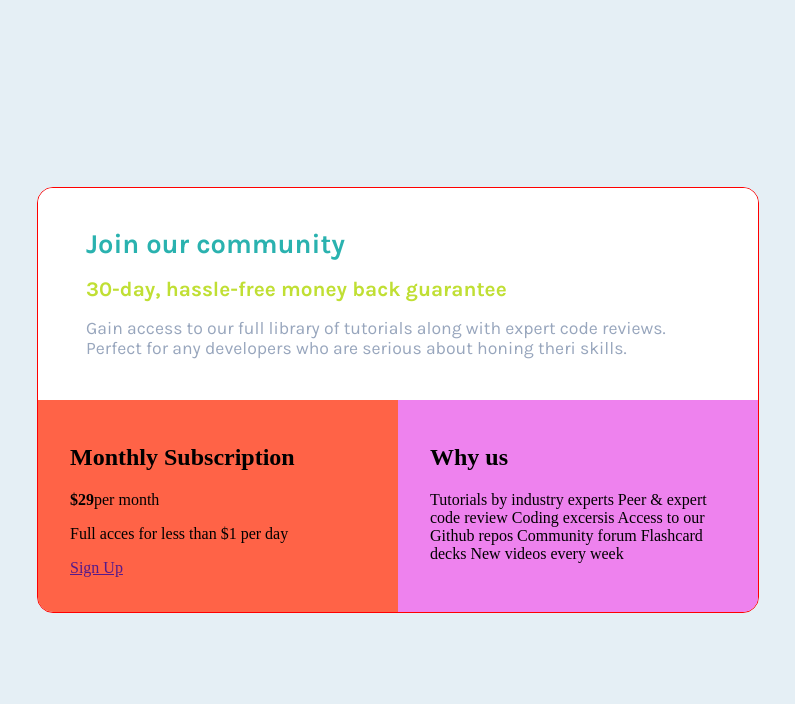
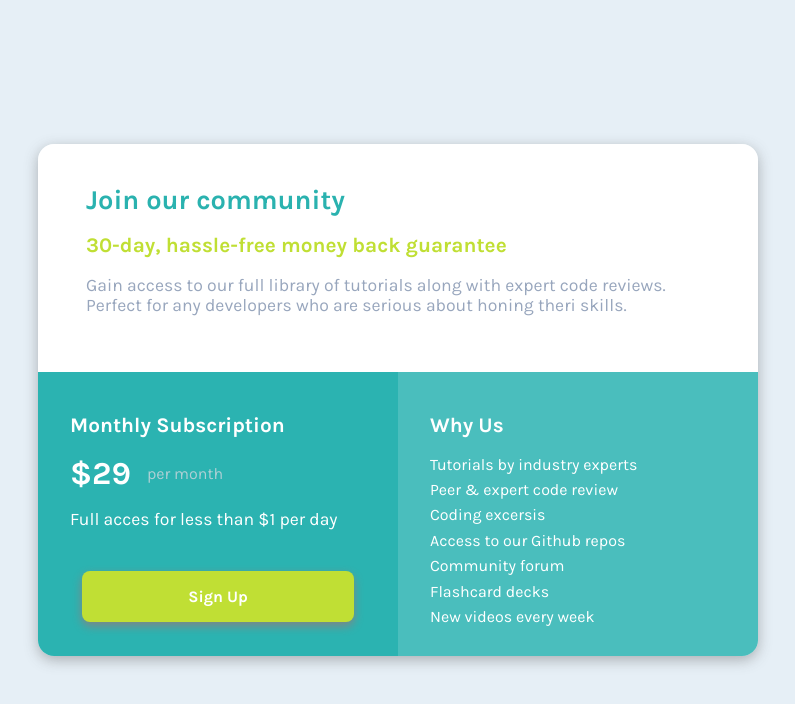
Before and after one commit to andresebb/join-our-community, a plain HTML site: page index.html in a window 1280 px wide. Shown: the whole page, without its empty margins (242-1037 px from the left). Drawn offline with Linux system fonts and the light colour scheme.

Commit message:
Terminado el proyecto

```diff
--- a/css/styles.scss
+++ b/css/styles.scss
@@ -3,21 +3,22 @@
 body{
     font-size: 16px;
     margin: 0;
-    background: $color-LightGray;
+    background: #e6eff6;
     height: 100vh;
     display: flex;
     align-items: center;
+    font-family: $font;
 }
 
 .join-us{
     display: grid;
-    grid-template: 1fr 1fr/ 1fr 1fr;
-    border: 1px solid red;
+    grid-template: auto 1fr/ 1fr 1fr;
     height: auto;
     max-width: 720px;
     margin: 0 auto;
     border-radius: 1em;
     overflow: hidden;
+    box-shadow: 0px 4px 14px 0px #46464661;
     grid-template-areas: "comunity comunity"
                           "monthly whyus";
 
@@ -41,21 +42,86 @@ body{
             font-size: 1.1em;
             color: $color-GrayishBlue;
         }
-        padding: 2.5em 3.3em 1.5em 3em;
+        padding: 2.5em 3.3em 2.5em 3em;
         background: white;
         grid-area: comunity;
     }
 
     &__monthly{
         padding: 1.5em 2em;
-        background: tomato;
+        background: #2bb3b1;
         grid-area: monthly;
+
+        h2{
+            font-family: $font;
+            font-size: 1.3em;
+            color: white
+        }
+
+        p{
+            font: $font;
+            font-size: 1em;
+            color: white;
+            display: flex;
+            align-items: center;
+        }
+
+        .per-month{
+            color: #cdd6dccf;
+        }
+
+        strong{
+            font-size: 2em;
+            margin-right: .5em;
+            color: white;
+        }
+
+        .monthly-text{
+            font-size: 1.1em;
+            font-family: $font;
+        }
+
+        .button-container{
+            display: flex;
+        }
+
+        a{
+            text-align: center;
+            font-family: "Karla", sans-serif;
+            background: #c0df34;
+            text-decoration: none;
+            width: 70%;
+            margin: 0 auto;
+            padding: 1em 2em;
+            border-radius: .5em;
+            color: white;
+            font-weight: bold;
+            box-shadow: 0px 4px 10px 0px #838484;
+            margin-top: 1.5em;
+        }
+
+
+
     }
 
     &__whyus{
-        background: violet;
+        background: #4abebd;
         grid-area: whyus;
         padding: 1.5em 2em;
 
+        h2{
+            color: white;
+            font-size: 1.3em;
+            font-family: $font;
+        }
+
+        .whyus-text {
+            color: white;
+        }
+
+        .whyus-text p {
+            margin: 0;
+            margin-bottom: .4em;
+        }
     }
 }
--- a/index.html
+++ b/index.html
@@ -21,22 +21,24 @@
 
         <div class="join-us__monthly">
             <h2>Monthly Subscription</h2>
-            <p><strong>$29</strong>per month</p>
-            <p>Full acces for less than $1 per day</p>
-            <a href="">Sign Up</a>
+            <p class="per-month"><strong>$29</strong>per month</p>
+            <p class="monthly-text">Full acces for less than $1 per day</p>
+            <div class="button-container">
+                <a href="">Sign Up</a>
+            </div>
         </div>
 
         <div class="join-us__whyus">
-            <h2>Why us</h2>
-            <p>
-                Tutorials by industry experts
-                Peer & expert code review
-                Coding excersis
-                Access to our Github repos
-                Community forum
-                Flashcard decks
-                New videos every week
-            </p>
+            <h2>Why Us</h2>
+            <div class="whyus-text">
+                <p>Tutorials by industry experts</p>
+                <p>Peer & expert code review</p>
+                <p>Coding excersis</p>
+                <p>Access to our Github repos</p>
+                <p>Community forum</p>
+                <p>Flashcard decks</p>
+                <p>New videos every week</p>
+            </div>
         </div>
 
     </section>
```
Also changed, not shown: css/styles.css, 1 other file.
